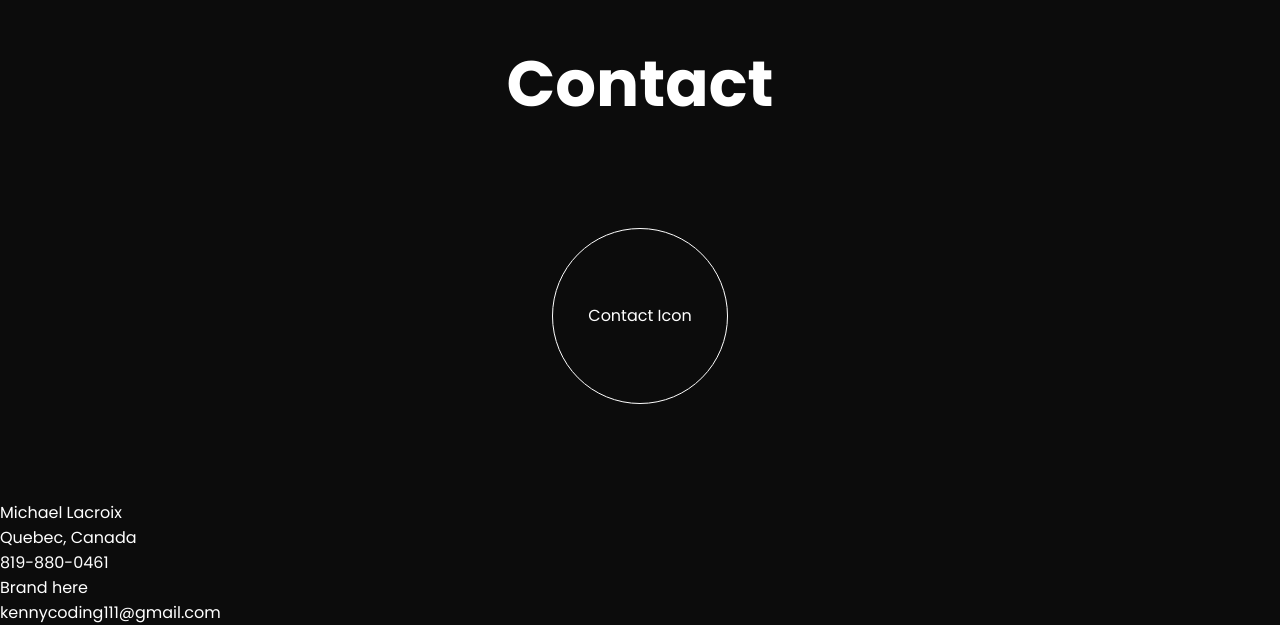
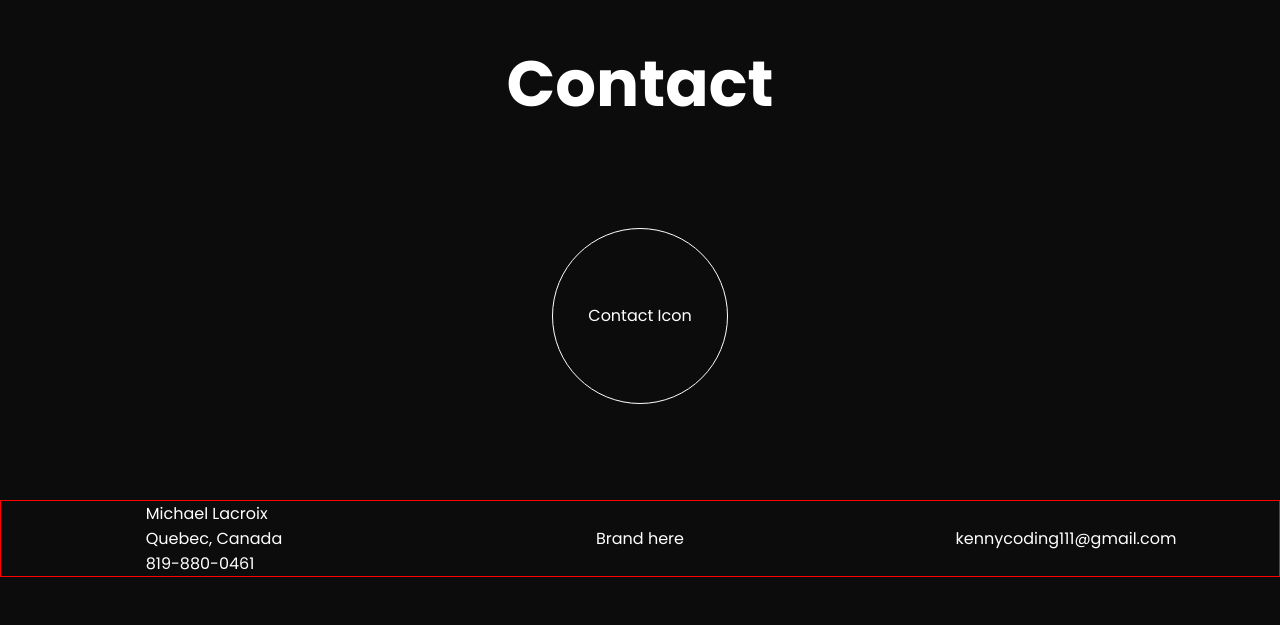
Before and after one commit to mlcoding111/Modern-Portfolio, a React (Create React App) app: page / in a window 1280 px wide. Shown: the part 7029-7654 px from the top of the page. After the commit the page ends 7606 px from the top, so only its background shows below. Built offline with nearby package versions, Linux system fonts and the light colour scheme.

Commit message:
Styled footer with css grid system

```diff
--- a/src/Global.css.js
+++ b/src/Global.css.js
@@ -58,9 +58,19 @@ main{
   margin-inline: auto;
 }
 
+ul{
+  list-style: none;
+}
+
+
+/* TYPOGRAPHY */
+
+// clamp([value-min], [value-preferred], [value-max]);
+
 h1{
   font-size: 4rem;
   letter-spacing: 20.5%;
 }
 
+
 `
--- a/src/containers/Footer/index.jsx
+++ b/src/containers/Footer/index.jsx
@@ -23,5 +23,11 @@ export default Footer
 
 
 export const FooterWrap = styled.footer`
+  display: grid;
+  width: 100%;
+  border: 1px solid red;
+  align-items: center;
+  justify-items: center;
+  grid-template-columns: repeat(3, 1fr);
 
 `
```
